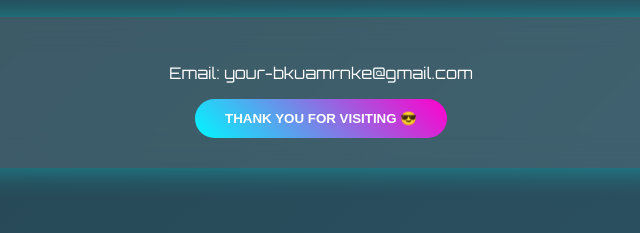
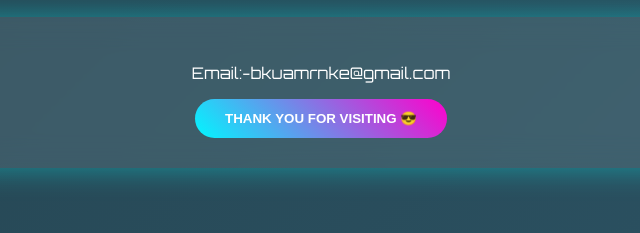
Before and after one commit to AG-AKKY/AKSHIT-TIWARI, a plain HTML site: page index.html in a window 1280 px wide. Shown: the part 4505-4738 px from the top of the page, 319-959 px from the left. Drawn offline with Linux system fonts and the light colour scheme.

Commit message:
Fix email address formatting in contact section

```diff
--- a/index.html
+++ b/index.html
@@ -273,7 +273,7 @@ Coding Power: 💻💻💻</p>
 <section id="contact">
 <h2>Contact</h2>
 <div class="card">
-<p>Email: your-bkuamrnke@gmail.com</p>
+<p>Email:-bkuamrnke@gmail.com</p>
 <button>THANK YOU FOR VISITING 😎</button>
 </div>
 </section>
```
